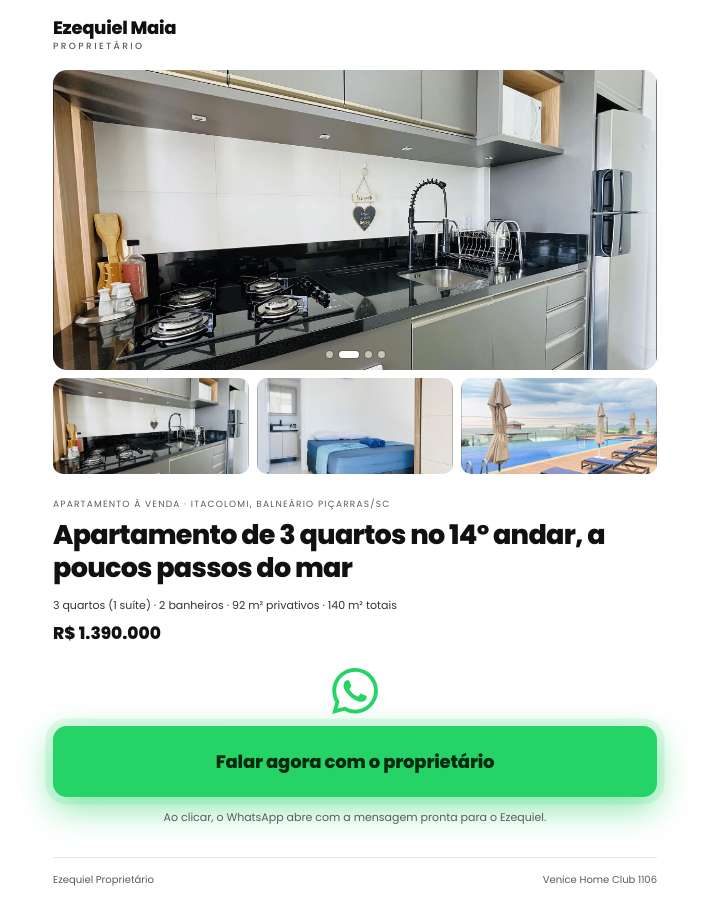
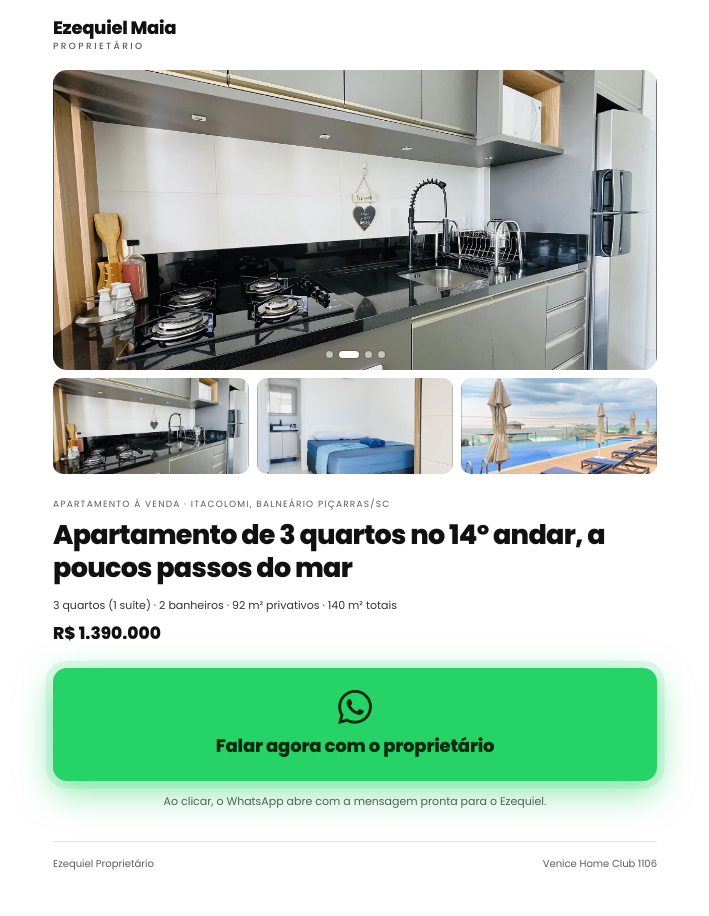
Before and after one commit to Trafseg/ezequiel-imoveis-2-venice-1106, a plain HTML site: page index.html in a window 1280 px wide. Shown: the whole page, without its empty margins (285-994 px from the left). Drawn offline with Linux system fonts and the light colour scheme.

Commit message:
Atualização via Central Trafficfy

```diff
--- a/index.html
+++ b/index.html
@@ -24,9 +24,9 @@ body{margin:0;font-family:Poppins,Arial,sans-serif;color:var(--ink);background:#
 h1{font-size:27px;line-height:1.22;letter-spacing:-.7px;margin:0 0 12px;font-weight:800}
 .specs{font-size:11px;line-height:1.6;color:#333;margin:0 0 6px}
 .preco{font-size:17px;font-weight:800;margin:6px 0 22px}
-.btn{display:flex;align-items:center;justify-content:center;gap:10px;width:100%;margin-top:6px;padding:22px 18px;border:0;border-radius:14px;background:var(--green);color:#052a12;font:inherit;font-weight:800;font-size:18px;letter-spacing:-.2px;cursor:pointer;box-shadow:0 10px 30px rgba(37,211,102,.45),0 0 0 4px rgba(37,211,102,.18);text-decoration:none;animation:pulso 2.2s ease-in-out infinite;transition:transform .2s ease,background .2s ease}
+.btn{display:flex;flex-direction:column;align-items:center;justify-content:center;gap:8px;width:100%;margin-top:6px;padding:22px 18px;border:0;border-radius:14px;background:var(--green);color:#052a12;font:inherit;font-weight:800;font-size:18px;letter-spacing:-.2px;cursor:pointer;box-shadow:0 10px 30px rgba(37,211,102,.45),0 0 0 4px rgba(37,211,102,.18);text-decoration:none;animation:pulso 2.2s ease-in-out infinite;transition:transform .2s ease,background .2s ease}
 .btn:hover{background:#1fbb5c;transform:translateY(-2px)}
-.wa-logo{display:block;width:46px;height:46px;margin:6px auto 12px;fill:#25D366}
+.wa-logo{display:block;width:34px;height:34px;margin:0;fill:#052a12}
 @keyframes pulso{0%,100%{box-shadow:0 10px 30px rgba(37,211,102,.45),0 0 0 4px rgba(37,211,102,.18)}50%{box-shadow:0 12px 38px rgba(37,211,102,.6),0 0 0 10px rgba(37,211,102,.08)}}
 @media(prefers-reduced-motion:reduce){.btn{animation:none}}
 .btn:focus-visible{outline:3px solid var(--ink);outline-offset:3px}
@@ -68,8 +68,7 @@ fbq('track','PageView');
 <p class="specs">3 quartos (1 suíte) · 2 banheiros · 92 m² privativos · 140 m² totais</p>
 <p class="preco">R$ 1.390.000</p>
 
-<svg class="wa-logo" viewBox="0 0 24 24" role="img" aria-label="WhatsApp"><path d="M17.472 14.382c-.297-.149-1.758-.867-2.03-.967-.273-.099-.471-.148-.67.15-.197.297-.767.966-.94 1.164-.173.199-.347.223-.644.075-.297-.15-1.255-.463-2.39-1.475-.883-.788-1.48-1.761-1.653-2.059-.173-.297-.018-.458.13-.606.134-.133.298-.347.446-.52.149-.174.198-.298.298-.497.099-.198.05-.371-.025-.52-.075-.149-.669-1.612-.916-2.207-.242-.579-.487-.5-.669-.51-.173-.008-.371-.01-.57-.01-.198 0-.52.074-.792.372-.272.297-1.04 1.016-1.04 2.479 0 1.462 1.065 2.875 1.213 3.074.149.198 2.096 3.2 5.077 4.487.709.306 1.262.489 1.694.625.712.227 1.36.195 1.871.118.571-.085 1.758-.719 2.006-1.413.248-.694.248-1.289.173-1.413-.074-.124-.272-.198-.57-.347m-5.421 7.403h-.004a9.87 9.87 0 01-5.031-1.378l-.361-.214-3.741.982.998-3.648-.235-.374a9.86 9.86 0 01-1.51-5.26c.001-5.45 4.436-9.884 9.888-9.884 2.64 0 5.122 1.03 6.988 2.898a9.825 9.825 0 012.893 6.994c-.003 5.45-4.437 9.884-9.885 9.884m8.413-18.297A11.815 11.815 0 0012.05 0C5.495 0 .16 5.335.157 11.892c0 2.096.547 4.142 1.588 5.945L.057 24l6.305-1.654a11.882 11.882 0 005.683 1.448h.005c6.554 0 11.89-5.335 11.893-11.893a11.821 11.821 0 00-3.48-8.413Z"/></svg>
-<button class="btn" type="button" id="btn">Falar agora com o proprietário</button>
+<button class="btn" type="button" id="btn"><svg class="wa-logo" viewBox="0 0 24 24" role="img" aria-label="WhatsApp"><path d="M17.472 14.382c-.297-.149-1.758-.867-2.03-.967-.273-.099-.471-.148-.67.15-.197.297-.767.966-.94 1.164-.173.199-.347.223-.644.075-.297-.15-1.255-.463-2.39-1.475-.883-.788-1.48-1.761-1.653-2.059-.173-.297-.018-.458.13-.606.134-.133.298-.347.446-.52.149-.174.198-.298.298-.497.099-.198.05-.371-.025-.52-.075-.149-.669-1.612-.916-2.207-.242-.579-.487-.5-.669-.51-.173-.008-.371-.01-.57-.01-.198 0-.52.074-.792.372-.272.297-1.04 1.016-1.04 2.479 0 1.462 1.065 2.875 1.213 3.074.149.198 2.096 3.2 5.077 4.487.709.306 1.262.489 1.694.625.712.227 1.36.195 1.871.118.571-.085 1.758-.719 2.006-1.413.248-.694.248-1.289.173-1.413-.074-.124-.272-.198-.57-.347m-5.421 7.403h-.004a9.87 9.87 0 01-5.031-1.378l-.361-.214-3.741.982.998-3.648-.235-.374a9.86 9.86 0 01-1.51-5.26c.001-5.45 4.436-9.884 9.888-9.884 2.64 0 5.122 1.03 6.988 2.898a9.825 9.825 0 012.893 6.994c-.003 5.45-4.437 9.884-9.885 9.884m8.413-18.297A11.815 11.815 0 0012.05 0C5.495 0 .16 5.335.157 11.892c0 2.096.547 4.142 1.588 5.945L.057 24l6.305-1.654a11.882 11.882 0 005.683 1.448h.005c6.554 0 11.89-5.335 11.893-11.893a11.821 11.821 0 00-3.48-8.413Z"/></svg><span>Falar agora com o proprietário</span></button>
 <p class="micro">Ao clicar, o WhatsApp abre com a mensagem pronta para o Ezequiel.</p>
 
 <footer><span>Ezequiel Proprietário</span><span>Venice Home Club 1106</span></footer>
```
